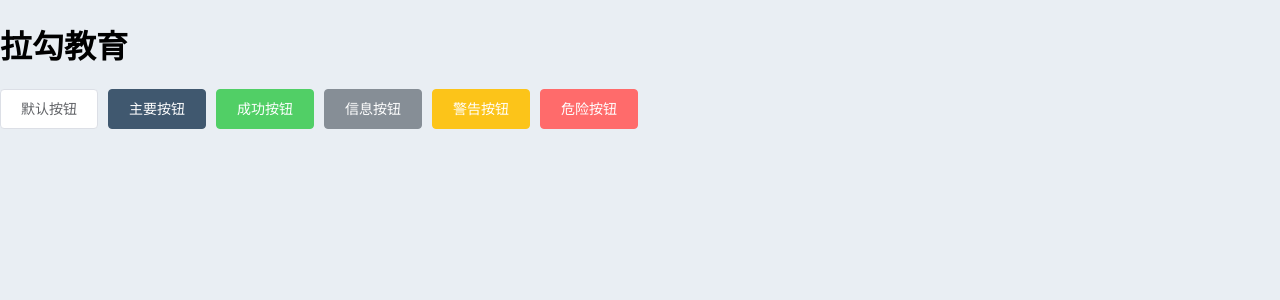
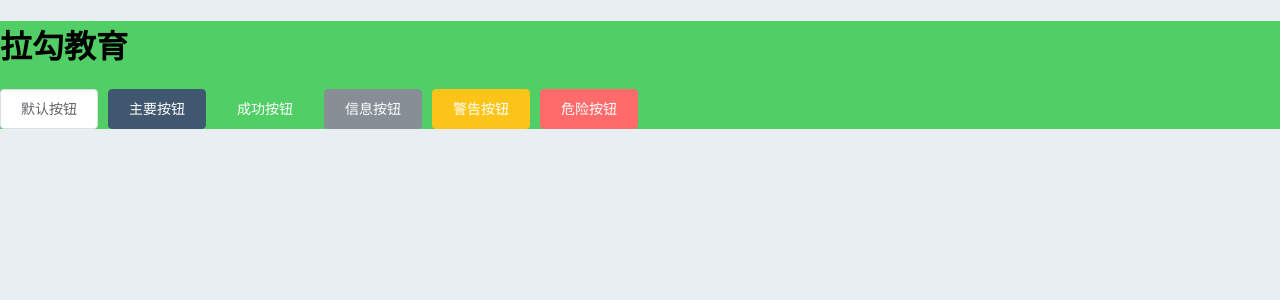
Before and after one commit to yuexiangqing/edu-boss-fed, a Vue app: page / in a window 1280 px wide. Shown: the top 300 px of the page. Built offline with nearby package versions, Linux system fonts and the light colour scheme.

Commit message:
共享全局变量设置

```diff
--- a/src/App.vue
+++ b/src/App.vue
@@ -17,4 +17,9 @@
 </template>
 
 <style lang="scss">
+// @import '~@/styles/variables.scss';
+
+div{
+  background-color: $success-color;
+}
 </style>
--- a/vue.config.js
+++ b/vue.config.js
@@ -1,4 +1,12 @@
 const { defineConfig } = require('@vue/cli-service')
 module.exports = defineConfig({
-  transpileDependencies: true
+  transpileDependencies: true,
+
+  css: {
+    loaderOptions: {
+      scss: {
+        additionalData: `@import "~@/styles/variables.scss";`
+      }
+    }
+  }
 })
```
